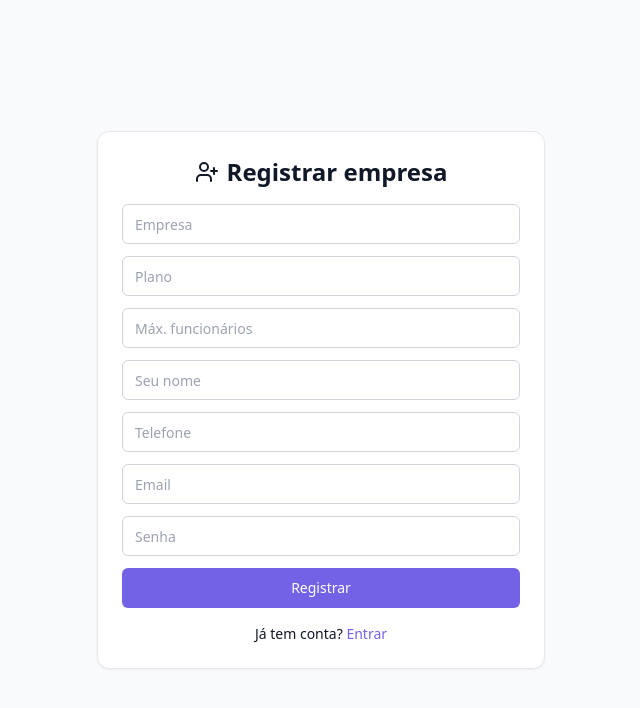
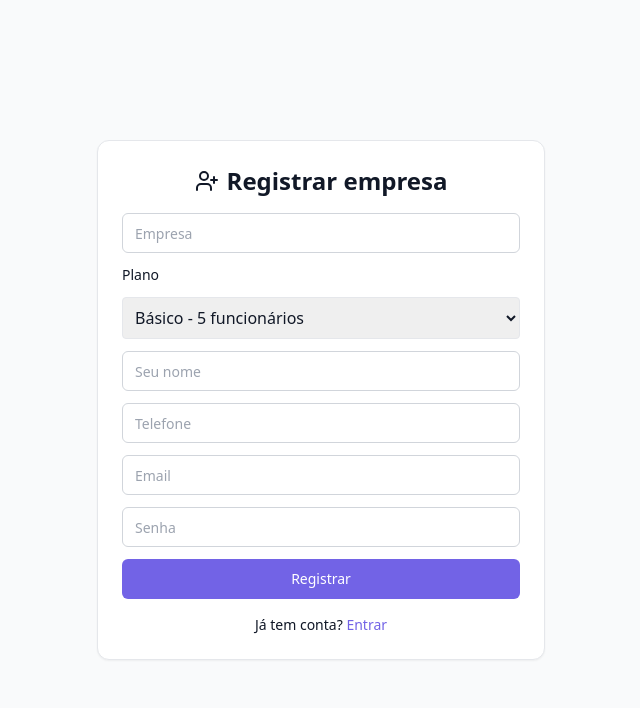
Before and after one commit to constiva/Gest-o-de-pessoas, a Next.js app: page /register in a window 1280 px wide. Shown: the top 708 px of the page, without its empty margins (319-959 px from the left). Built offline with nearby package versions, Linux system fonts and the light colour scheme; no server answers.

Commit message:
feat: simulate plan subscription

```diff
--- /dev/null
+++ b/lib/efibank.ts
@@ -0,0 +1,11 @@
+interface Customer {
+  name: string;
+  email: string;
+}
+
+export async function createEfibankSubscription(plan: string, customer: Customer) {
+  // This function simulates interaction with the Efibank API.
+  // Replace with real SDK calls in production.
+  console.log('Efibank subscription request', { plan, customer });
+  return { id: 'mock-subscription', plan };
+}
--- /dev/null
+++ b/pages/api/efibank/subscribe.ts
@@ -0,0 +1,14 @@
+import type { NextApiRequest, NextApiResponse } from 'next';
+import { createEfibankSubscription } from '../../../lib/efibank';
+
+export default async function handler(req: NextApiRequest, res: NextApiResponse) {
+  if (req.method !== 'POST') return res.status(405).end();
+  try {
+    const { plan, customer } = req.body;
+    const sub = await createEfibankSubscription(plan, customer);
+    res.status(200).json(sub);
+  } catch (err) {
+    console.error(err);
+    res.status(500).json({ error: 'subscription_failed' });
+  }
+}
--- /dev/null
+++ b/pages/api/efibank/webhook.ts
@@ -0,0 +1,7 @@
+import type { NextApiRequest, NextApiResponse } from 'next';
+
+export default function handler(req: NextApiRequest, res: NextApiResponse) {
+  if (req.method !== 'POST') return res.status(405).end();
+  console.log('Webhook received:', req.body);
+  res.status(200).json({ received: true });
+}
--- a/pages/register.tsx
+++ b/pages/register.tsx
@@ -9,7 +9,6 @@ import { UserPlus } from 'lucide-react';
 interface SignUpForm {
   companyName: string;
   plan: string;
-  maxEmployees: string;
   name: string;
   phone: string;
   email: string;
@@ -19,8 +18,7 @@ interface SignUpForm {
 export default function Register() {
   const [form, setForm] = useState<SignUpForm>({
     companyName: '',
-    plan: '',
-    maxEmployees: '',
+    plan: 'basic',
     name: '',
     phone: '',
     email: '',
@@ -29,7 +27,7 @@ export default function Register() {
   const router = useRouter();
 
   const handleChange = (
-    e: React.ChangeEvent<HTMLInputElement>
+    e: React.ChangeEvent<HTMLInputElement | HTMLSelectElement>
   ) => {
     setForm({ ...form, [e.target.name]: e.target.value });
   };
@@ -45,6 +43,12 @@ export default function Register() {
       return;
     }
     const userId = authData.user.id;
+    const plans = {
+      basic: 5,
+      pro: 50,
+      enterprise: 500
+    } as const;
+    const maxEmployees = plans[form.plan as keyof typeof plans];
     const { data: company, error: companyError } = await supabase
       .from('companies')
       .insert({
@@ -52,7 +56,7 @@ export default function Register() {
         email: form.email,
         phone: form.phone,
         plan: form.plan,
-        maxemployees: parseInt(form.maxEmployees, 10)
+        maxemployees: maxEmployees
       })
       .select()
       .single();
@@ -71,6 +75,15 @@ export default function Register() {
       alert(userError.message);
       return;
     }
+    await fetch('/api/efibank/subscribe', {
+      method: 'POST',
+      headers: { 'Content-Type': 'application/json' },
+      body: JSON.stringify({
+        plan: form.plan,
+        companyId: company.id,
+        customer: { name: form.name, email: form.email }
+      })
+    });
     router.push('/dashboard');
   };
 
@@ -82,8 +95,17 @@ export default function Register() {
         </h1>
         <form onSubmit={handleSubmit} className="space-y-3">
           <Input name="companyName" placeholder="Empresa" onChange={handleChange} />
-          <Input name="plan" placeholder="Plano" onChange={handleChange} />
-          <Input name="maxEmployees" placeholder="Máx. funcionários" onChange={handleChange} />
+          <label className="block text-sm">Plano</label>
+          <select
+            name="plan"
+            value={form.plan}
+            onChange={handleChange}
+            className="w-full border rounded p-2"
+          >
+            <option value="basic">Básico - 5 funcionários</option>
+            <option value="pro">Pro - 50 funcionários</option>
+            <option value="enterprise">Enterprise - 500 funcionários</option>
+          </select>
           <Input name="name" placeholder="Seu nome" onChange={handleChange} />
           <Input name="phone" placeholder="Telefone" onChange={handleChange} />
           <Input name="email" placeholder="Email" onChange={handleChange} />
```
Also changed, not shown: 1 other file (tests, documents, lock files or other folders).
